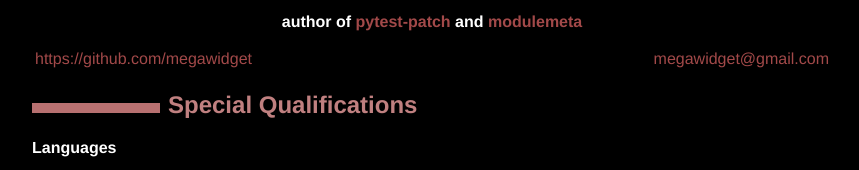
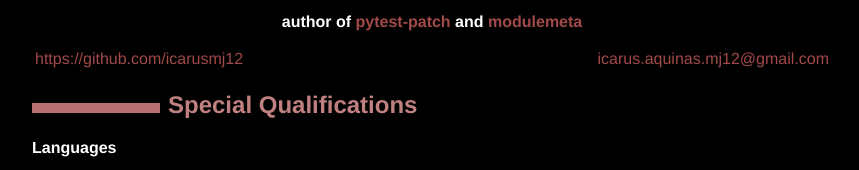
Before and after one commit to IcarusMJ12/icarusmj12.github.io, a plain HTML site: page index.html in a window 1280 px wide. Shown: the part 148-318 px from the top of the page, 208-1067 px from the left. Drawn offline with Linux system fonts and the light colour scheme.

Commit message:
rebranding

```diff
--- a/index.html
+++ b/index.html
@@ -129,8 +129,8 @@
 <table>
 <tbody>
 <tr class="odd">
-<td style="text-align: left;"><a href="https://github.com/megawidget" class="uri">https://github.com/megawidget</a></td>
-<td style="text-align: right;"><a href="mailto:megawidget@gmail.com" class="email">megawidget@gmail.com</a></td>
+<td style="text-align: left;"><a href="https://github.com/icarusmj12" class="uri">https://github.com/icarusmj12</a></td>
+<td style="text-align: right;"><a href="mailto:icarus.aquinas.mj12@gmail.com" class="email">icarus.aquinas.mj12@gmail.com</a></td>
 </tr>
 </tbody>
 </table>
@@ -324,28 +324,28 @@
 </ul>
 <h2 id="personal-projects">Personal Projects</h2>
 <dl>
-<dt><a href="https://github.com/megawidget/pytest-patch">pytest-patch</a></dt>
+<dt><a href="https://github.com/icarusmj12/pytest-patch">pytest-patch</a></dt>
 <dd>An automagic <code>patch</code> fixture that can monkeypatch objects directly or by name.
 </dd>
-<dt><a href="https://github.com/megawidget/python-module">modulemeta</a></dt>
+<dt><a href="https://github.com/icarusmj12/python-module">modulemeta</a></dt>
 <dd>a <code>Module</code> metaclass to turn your classes into modules.
 </dd>
 </dl>
 <p>For committed developers, or at least those who definitely ought to be.</p>
 <dl>
-<dt><a href="https://github.com/megawidget/dualshock.pd">dualshock.pd</a></dt>
+<dt><a href="https://github.com/icarusmj12/dualshock.pd">dualshock.pd</a></dt>
 <dd>A Pure Data extension that captures Sony DualShock input and translates it into human-usable form.
 </dd>
 </dl>
 <p>Comes with a rudimentary AM/FM synthesizer, a duophonic synthesizer, a noise synthesizer, and a drumkit. Fun but not especially practical.</p>
 <dl>
-<dt><a href="https://github.com/megawidget/ebb">ebb</a></dt>
+<dt><a href="https://github.com/icarusmj12/ebb">ebb</a></dt>
 <dd>the Expressly Better Bencoder! (<em>C++11</em>, <em>Boost PP</em>)
 </dd>
 </dl>
 <p>Used internally at BitTorrent, this is a heavily template-based header-only library that simplifies encoding data into a JSON-like format. Bdecoding is also supported and is functional for straightforward data structures, but needs more work to be compatible with .torrent files.</p>
 <dl>
-<dt><a href="https://github.com/megawidget/bevel">bevel</a></dt>
+<dt><a href="https://github.com/icarusmj12/bevel">bevel</a></dt>
 <dd>A multitool for commandline processing of bencoded entities with grep- and sed-like functionality. (<em>Python</em>)
 </dd>
 </dl>
```
